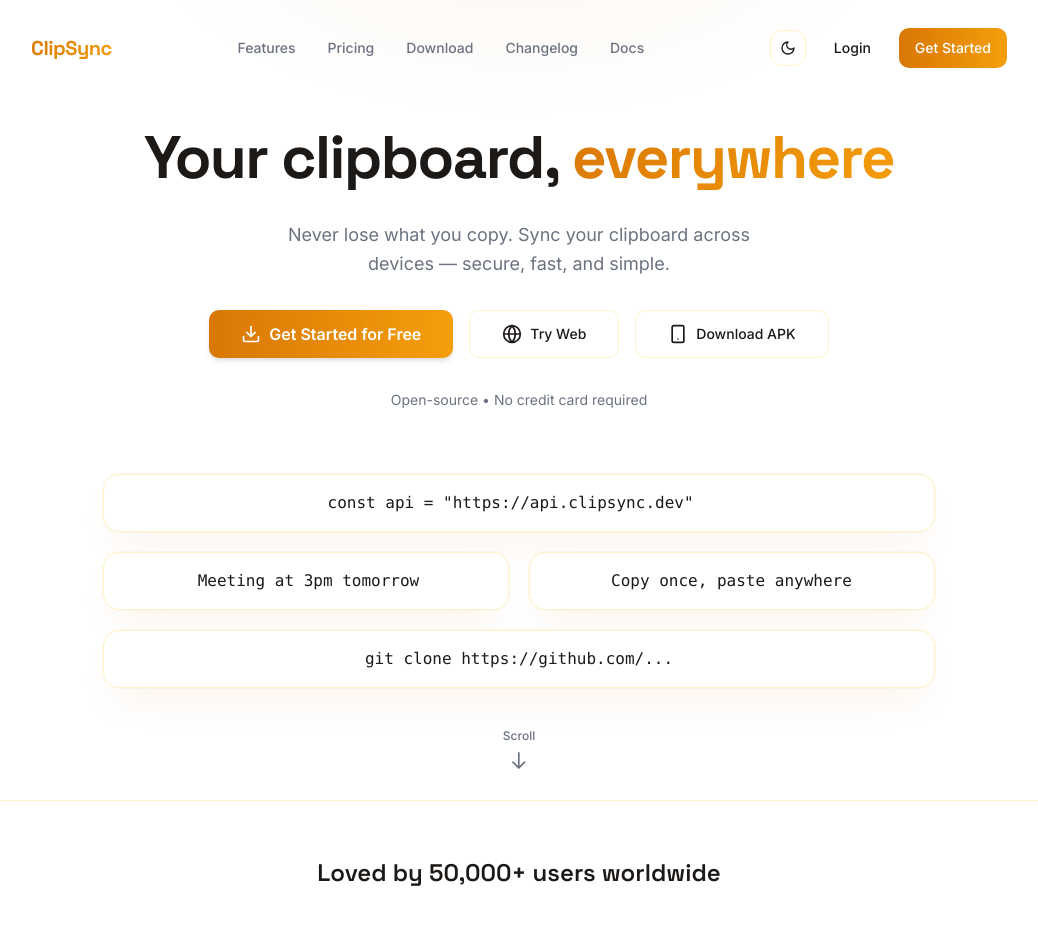
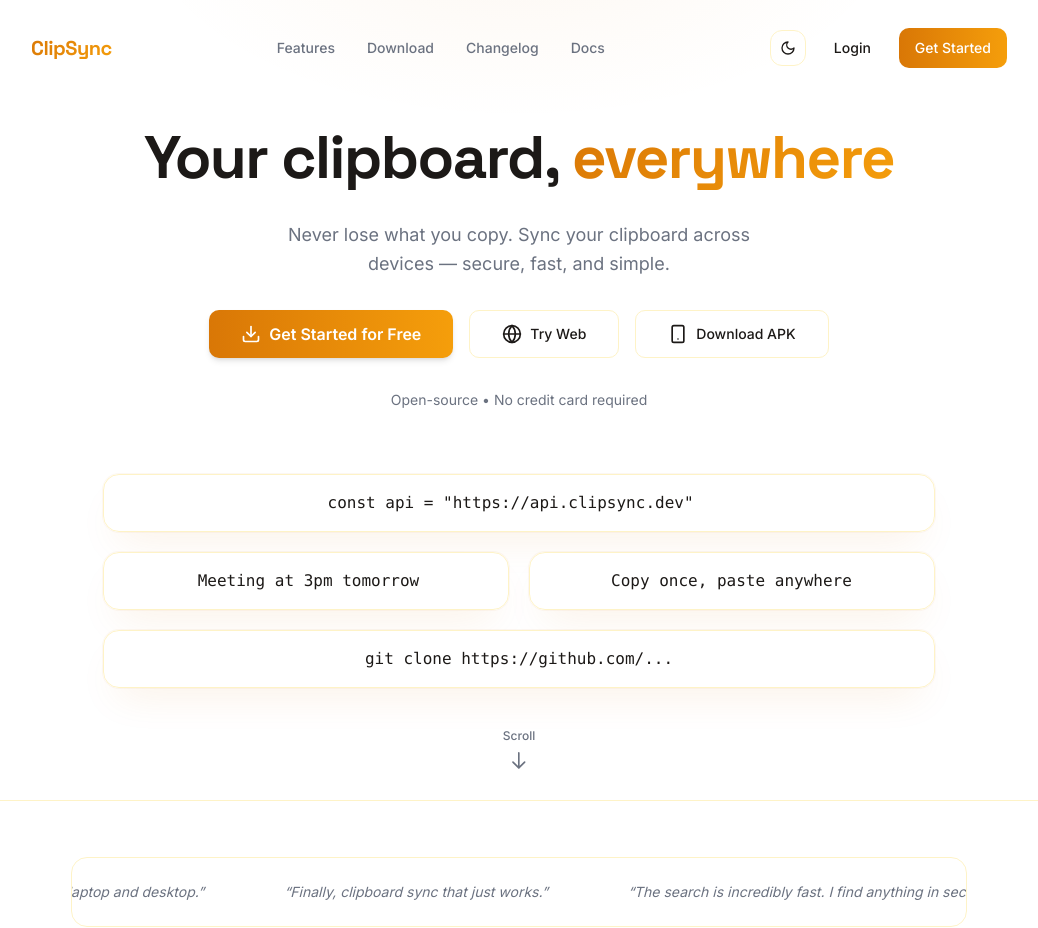
Before and after one commit to hemanth5544/ClipSync, a Next.js app in the folder apps/web/: page / in a window 1280 px wide. Shown: the top 928 px of the page, without its empty margins (121-1159 px from the left). Built offline with nearby package versions, Linux system fonts and the light colour scheme.

Commit message:
removed social crds

```diff
--- a/apps/web/components/sections/FinalCTA.tsx
+++ b/apps/web/components/sections/FinalCTA.tsx
@@ -4,9 +4,11 @@ import { motion } from 'framer-motion'
 import { Button } from '@clipsync/ui'
 import { Download, Monitor, Laptop, Terminal, Clock, Globe } from 'lucide-react'
 
-// Files in web app public/releases/ — put built desktop installers there
 const RELEASES_PATH = '/releases'
 const WEB_APP_URL = 'https://clipsync.up.railway.app'
+
+const LINUX_DOWNLOAD_URL =
+  'https://github.com/hemanth5544/ClipSync/releases/download/v1.0.0/clipsync-desktop_1.0.0_amd64.zip'
 
 const desktopFiles = {
   windows: 'ClipSync Setup 1.0.0.exe',
@@ -95,9 +97,11 @@ export function FinalCTA() {
                 </Button>
                 <Button asChild size="lg" className="w-full" variant="outline">
                   <a
-                    href={downloadUrl(desktopFiles.linuxDeb)}
+                    href={LINUX_DOWNLOAD_URL}
                     download
-                    aria-label={`Download ClipSync DEB (${desktopFiles.linuxDeb})`}
+                    target="_blank"
+                    rel="noopener noreferrer"
+                    aria-label="Download ClipSync for Linux (amd64 zip)"
                   >
                     DEB (.deb)
                   </a>
--- a/apps/web/components/sections/Nav.tsx
+++ b/apps/web/components/sections/Nav.tsx
@@ -7,13 +7,15 @@ import { Menu, X } from 'lucide-react'
 import { Button } from '@clipsync/ui'
 import { ThemeToggle } from '@/components/ThemeToggle'
 
-const navLinks = [
+const PRICING_ENABLED = false
+const navLinksAll = [
   { href: '/#features', label: 'Features' },
   { href: '/pricing', label: 'Pricing' },
   { href: '/#download', label: 'Download' },
   { href: '/changelog', label: 'Changelog' },
   { href: '/#docs', label: 'Docs' },
 ]
+const navLinks = navLinksAll.filter((l) => (l.href === '/pricing' ? PRICING_ENABLED : true))
 
 export function Nav() {
   const [scrolled, setScrolled] = useState(false)
--- a/apps/web/components/sections/SocialProof.tsx
+++ b/apps/web/components/sections/SocialProof.tsx
@@ -23,9 +23,7 @@ export function SocialProof() {
           transition={{ duration: 0.4 }}
           className="flex flex-col items-center gap-10"
         >
-          <p className="text-center font-display text-xl font-semibold text-[var(--text-primary)] md:text-2xl">
-            Loved by 50,000+ users worldwide
-          </p>
+
 
           <div className="glass relative w-full max-w-4xl overflow-hidden rounded-2xl border border-[var(--border)] p-2">
             <motion.div
```
